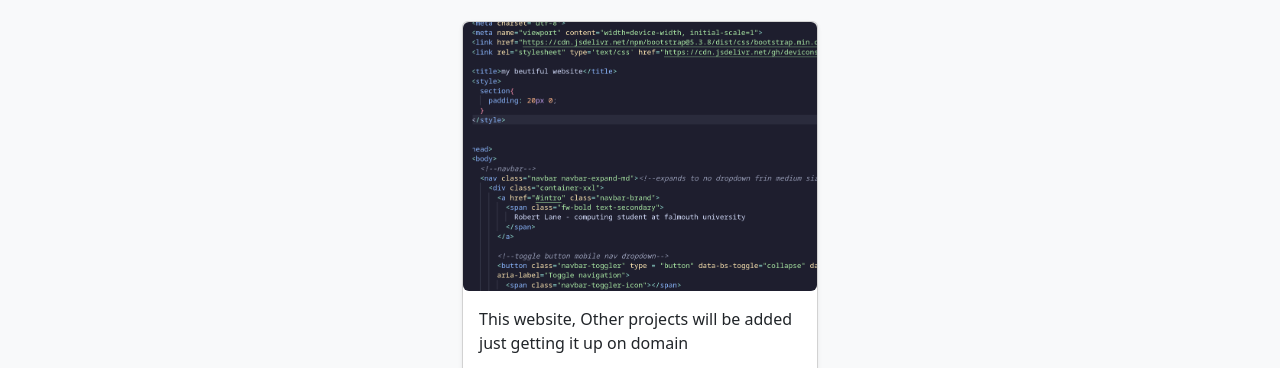
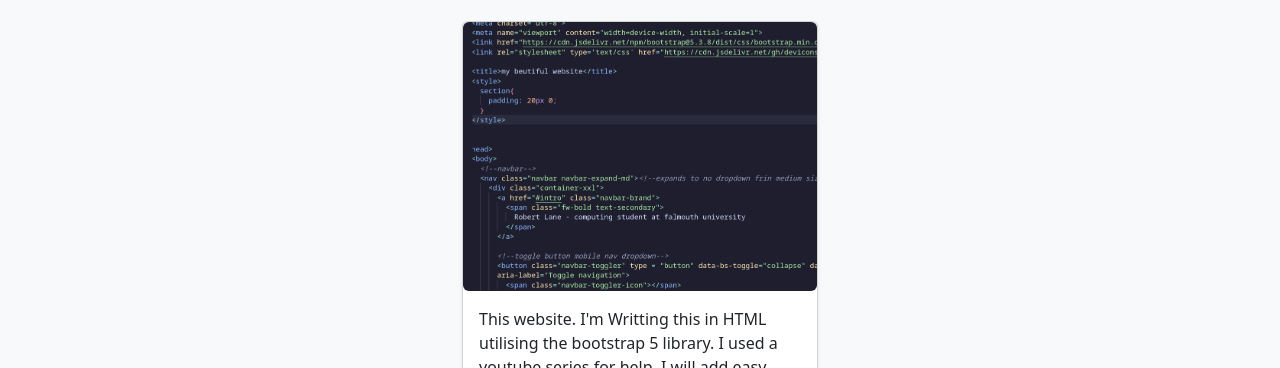
Before and after one commit to AreSheon/RobertLane.github.io, a plain HTML site: page index.html in a window 1280 px wide. Shown: the part 428-796 px from the top of the page. Drawn offline with nearby package versions, Linux system fonts and the light colour scheme.

Commit message:
changed initial card a bit

```diff
--- a/index.html
+++ b/index.html
@@ -188,7 +188,7 @@
                 <div class="card shadow-sm rounded">
                   <img src="assets/example_HTML.png" class="img-fluid rounded border-5 border-white" alt="html code of this site">
                   <div class="card-body">
-                    <p class="card-text">This website, Other projects will be added just getting it up on domain</p>
+                    <p class="card-text">This website. I'm Writting this in HTML utilising the bootstrap 5 library. I used a youtube series for help. I will add easy button soon but for now inspect the page</p>
 
                     <div class="d-flex justify-content-between align-items-center">
                       <div class="btn-group"> <button type="button" class="btn btn-sm btn-outline-secondary">View</button>
```
